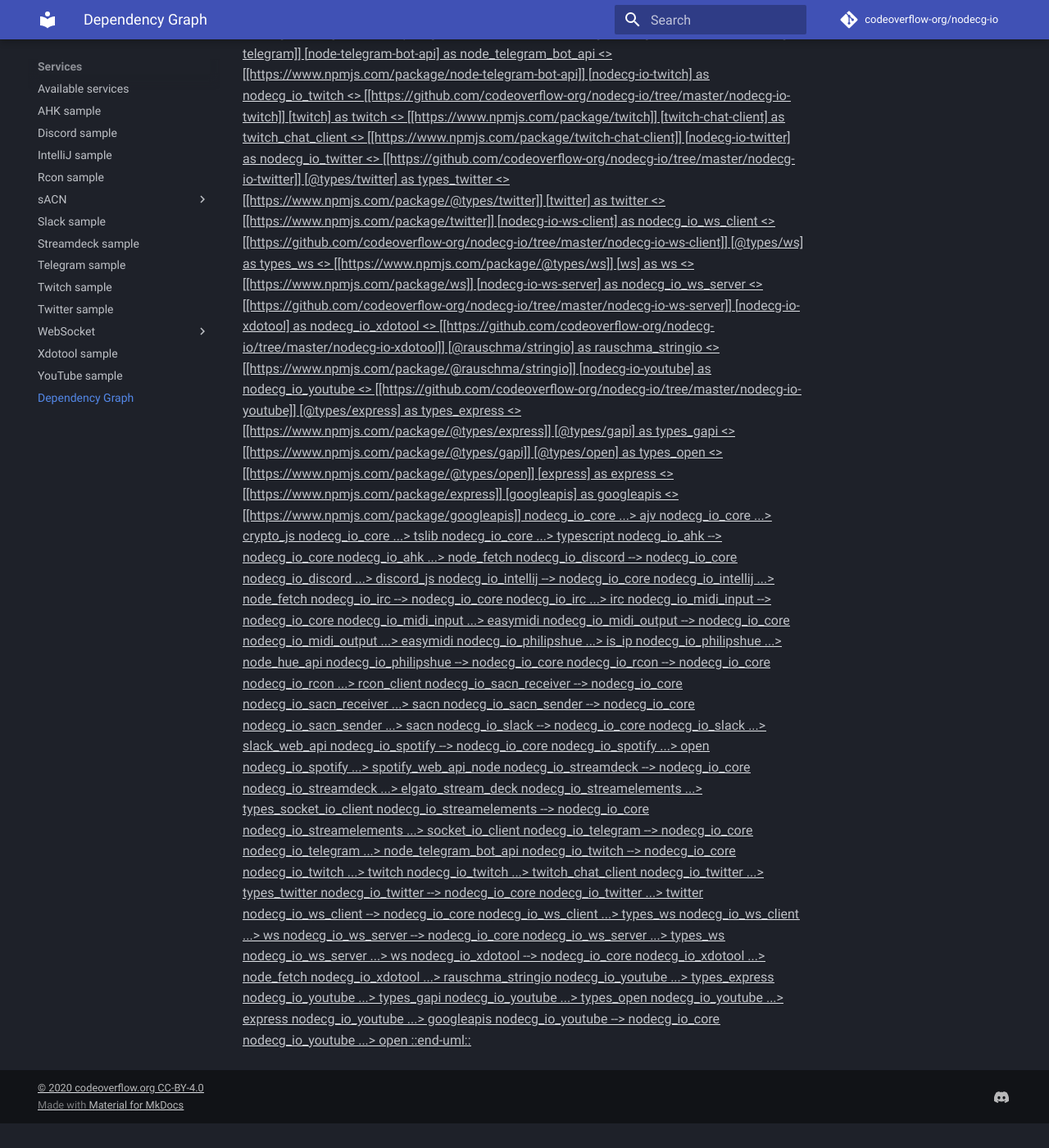
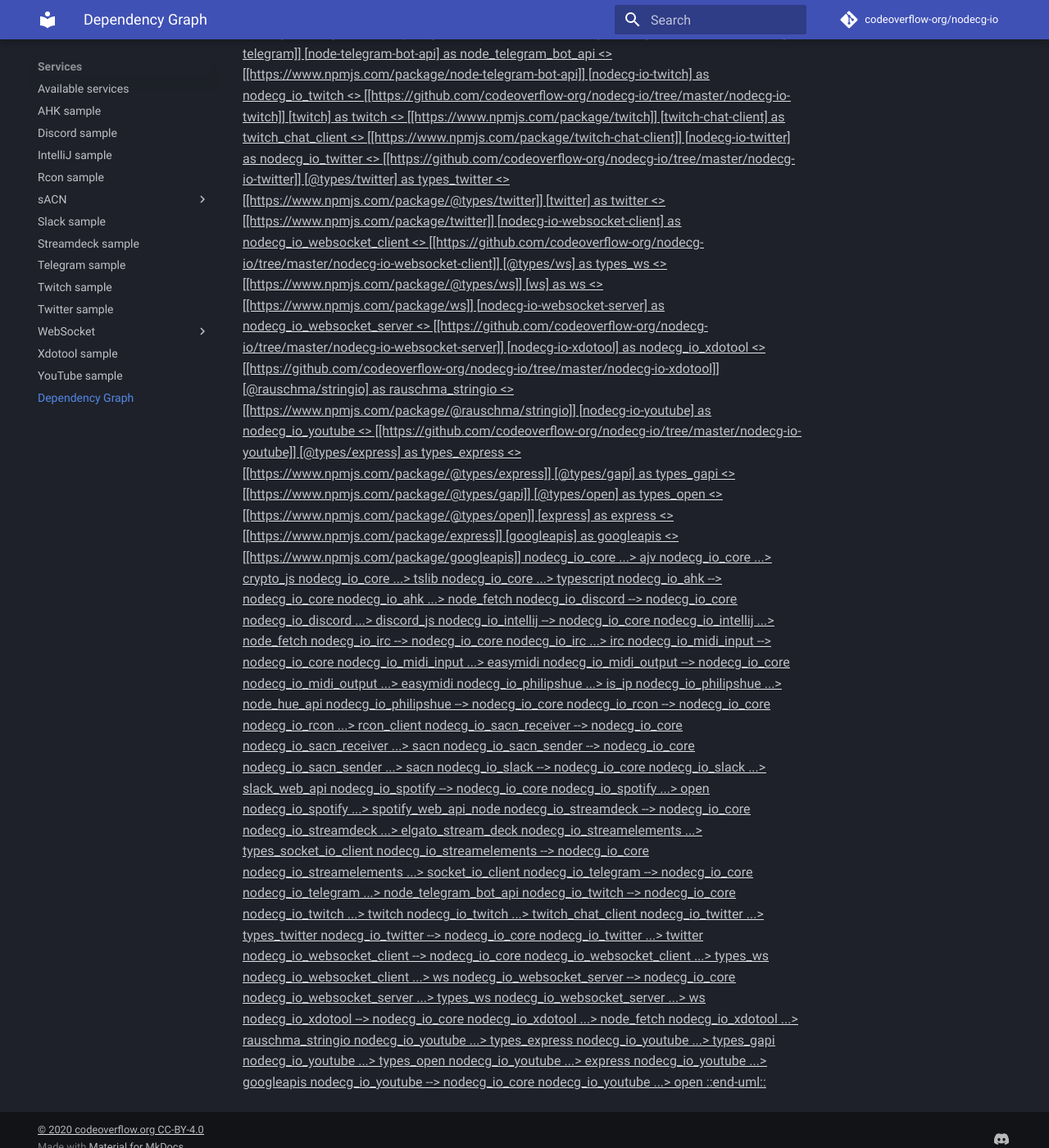
Before and after one commit to codeoverflow-org/nodecg-io-docs, an MkDocs documentation site: the page built from docs/dependencies.md, in a window 1280 px wide and 1400 px high, scrolled down 1301 px. Shown: the whole window at 82% size. Built offline with MkDocs 1.6.1 and Material for MkDocs 9.7.7, drawn with Linux system fonts in a browser that asks for light colours; comment, search, counter and statistics services are not loaded; before the commit the page ends 2671 px from its top, so only the background shows below that.

Commit message:
Update generated documentation ( codeoverflow-org/nodecg-io@cfe0f1a63f951c777e5c5868e5319f686ac7118d)

```diff
--- a/docs/dependencies.md
+++ b/docs/dependencies.md
@@ -54,10 +54,10 @@
 [<u>nodecg-io-twitter] as nodecg_io_twitter <<service>> [[https://github.com/codeoverflow-org/nodecg-io/tree/master/nodecg-io-twitter]]
 [<u>@types/twitter] as types_twitter <<lib>> [[https://www.npmjs.com/package/@types/twitter]]
 [<u>twitter] as twitter <<lib>> [[https://www.npmjs.com/package/twitter]]
-[<u>nodecg-io-ws-client] as nodecg_io_ws_client <<service>> [[https://github.com/codeoverflow-org/nodecg-io/tree/master/nodecg-io-ws-client]]
+[<u>nodecg-io-websocket-client] as nodecg_io_websocket_client <<service>> [[https://github.com/codeoverflow-org/nodecg-io/tree/master/nodecg-io-websocket-client]]
 [<u>@types/ws] as types_ws <<lib>> [[https://www.npmjs.com/package/@types/ws]]
 [<u>ws] as ws <<lib>> [[https://www.npmjs.com/package/ws]]
-[<u>nodecg-io-ws-server] as nodecg_io_ws_server <<service>> [[https://github.com/codeoverflow-org/nodecg-io/tree/master/nodecg-io-ws-server]]
+[<u>nodecg-io-websocket-server] as nodecg_io_websocket_server <<service>> [[https://github.com/codeoverflow-org/nodecg-io/tree/master/nodecg-io-websocket-server]]
 [<u>nodecg-io-xdotool] as nodecg_io_xdotool <<service>> [[https://github.com/codeoverflow-org/nodecg-io/tree/master/nodecg-io-xdotool]]
 [<u>@rauschma/stringio] as rauschma_stringio <<lib>> [[https://www.npmjs.com/package/@rauschma/stringio]]
 [<u>nodecg-io-youtube] as nodecg_io_youtube <<service>> [[https://github.com/codeoverflow-org/nodecg-io/tree/master/nodecg-io-youtube]]
@@ -109,12 +109,12 @@
 nodecg_io_twitter ...> types_twitter
 nodecg_io_twitter --> nodecg_io_core
 nodecg_io_twitter ...> twitter
-nodecg_io_ws_client --> nodecg_io_core
-nodecg_io_ws_client ...> types_ws
-nodecg_io_ws_client ...> ws
-nodecg_io_ws_server --> nodecg_io_core
-nodecg_io_ws_server ...> types_ws
-nodecg_io_ws_server ...> ws
+nodecg_io_websocket_client --> nodecg_io_core
+nodecg_io_websocket_client ...> types_ws
+nodecg_io_websocket_client ...> ws
+nodecg_io_websocket_server --> nodecg_io_core
+nodecg_io_websocket_server ...> types_ws
+nodecg_io_websocket_server ...> ws
 nodecg_io_xdotool --> nodecg_io_core
 nodecg_io_xdotool ...> node_fetch
 nodecg_io_xdotool ...> rauschma_stringio
```
Also changed, not shown: docs/services.md (+3 -3 lines).
